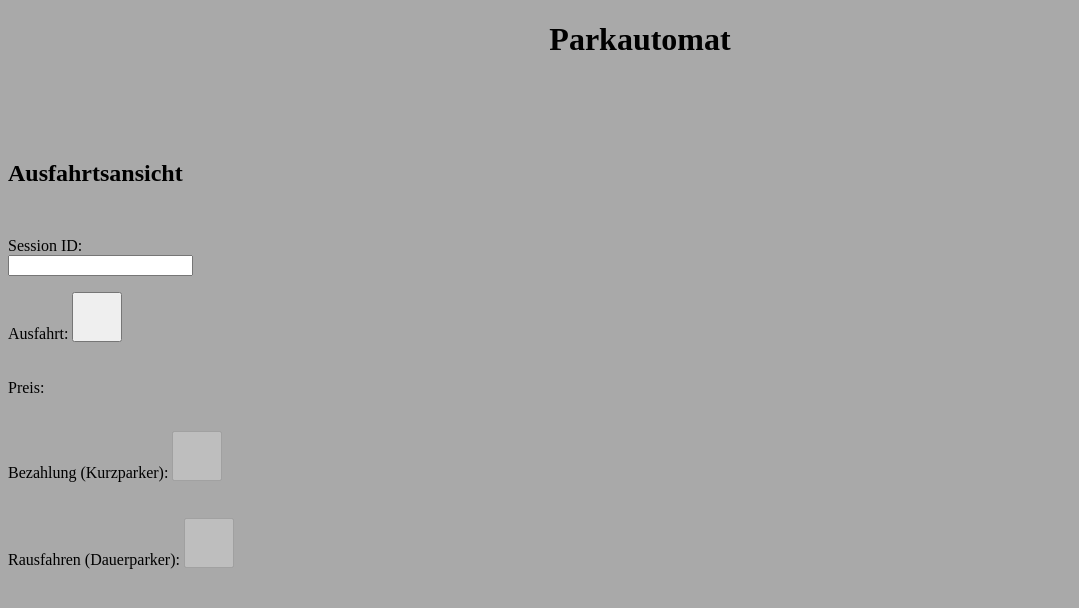
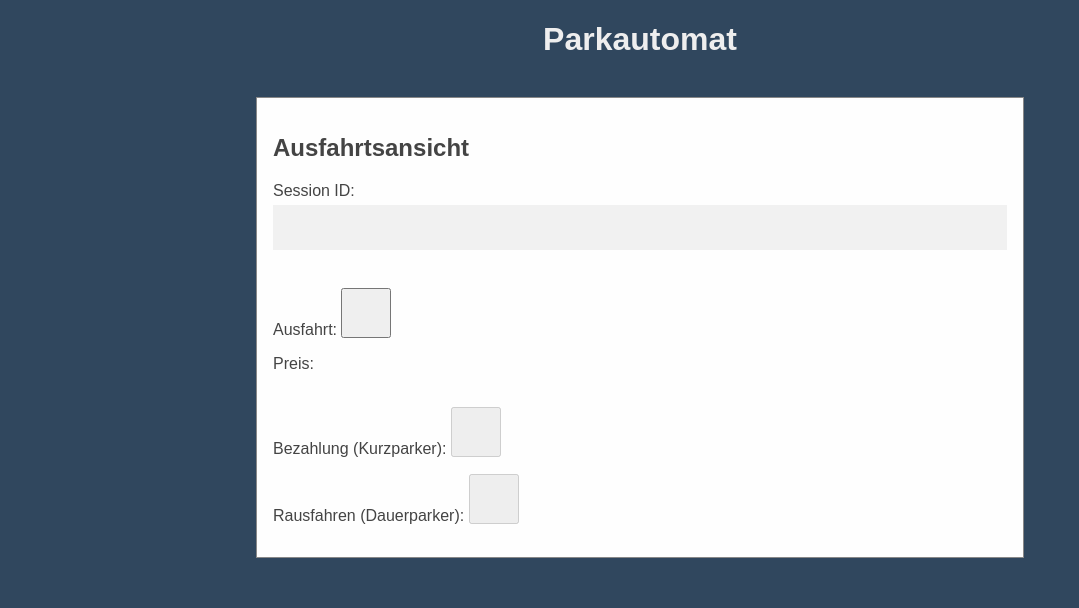
Before and after one commit to jpeterburs/car-park, a React (Create React App) app: page /Ausfahrt in a window 1280 px wide. Shown: the top 608 px of the page, without its empty margins (0-1079 px from the left). Built offline with nearby package versions, Linux system fonts and the light colour scheme.

Commit message:
Update stylesheet to more modern design

```diff
--- a/src/index.css
+++ b/src/index.css
@@ -1,32 +1,77 @@
-/* body {
+body {
   margin: 0;
-  font-family: -apple-system, BlinkMacSystemFont, 'Segoe UI', 'Roboto', 'Oxygen',
-    'Ubuntu', 'Cantarell', 'Fira Sans', 'Droid Sans', 'Helvetica Neue',
-    sans-serif;
-  -webkit-font-smoothing: antialiased;
-  -moz-osx-font-smoothing: grayscale;
+  background-color: #30475e;
+  color: #eee;
+  font-family: Arial, Verdana, sans-serif;
+}
+* {
+  box-sizing: border-box;
 }
 
-code {
-  font-family: source-code-pro, Menlo, Monaco, Consolas, 'Courier New',
-    monospace;
+#root {
+  width: 60%;
+  margin: auto;
 }
- */
 
- body {
+.container {
+  color: #444;
+  background-color: #fefefe;
+  margin: 5% auto 15% auto;
+  padding: 16px;
+  border: 1px solid #888;
+}
+
+input[type=text] {
+  width: 100%;
+  padding: 15px;
+  margin: 5px 0 22px 0;
+  display: inline-block;
+  border: none;
+  background: #f1f1f1;
+}
+input[tyxpe=text]:focus {
+  background-color: #ddd;
+  outline: none;
+}
+
+.btn {
+  border: none;
+  color: white;
+  padding: 14px 28px;
+  margin: 20px;
+  font-size: 16px;
+  cursor: pointer;
+  text-decoration: none
+}
+
+.info {
+  background-color: #2196F3;
+}
+.info:hover {
+  background: #0b7dda;
+}
+
+.success {
+  background-color: #04AA6D;
+}
+.success:hover {
+  background-color: #46a049;
+}
+
+.default {
+  background-color: #e7e7e7;
   color: black;
-  background-color: darkgray;
-  }
-h1 {
-  padding-bottom: 80px;
 }
-h2 {
-  padding-bottom: 30px;
+.default:hover {
+  background: #ddd;
 }
-p {
-  padding-bottom: 20px;
+
+.keep-left {
+  float: left;
 }
-.container {
-  width: 500px;
+
+.clearfix::after {
+  content: "";
   clear: both;
+  display: table;
 }
```
